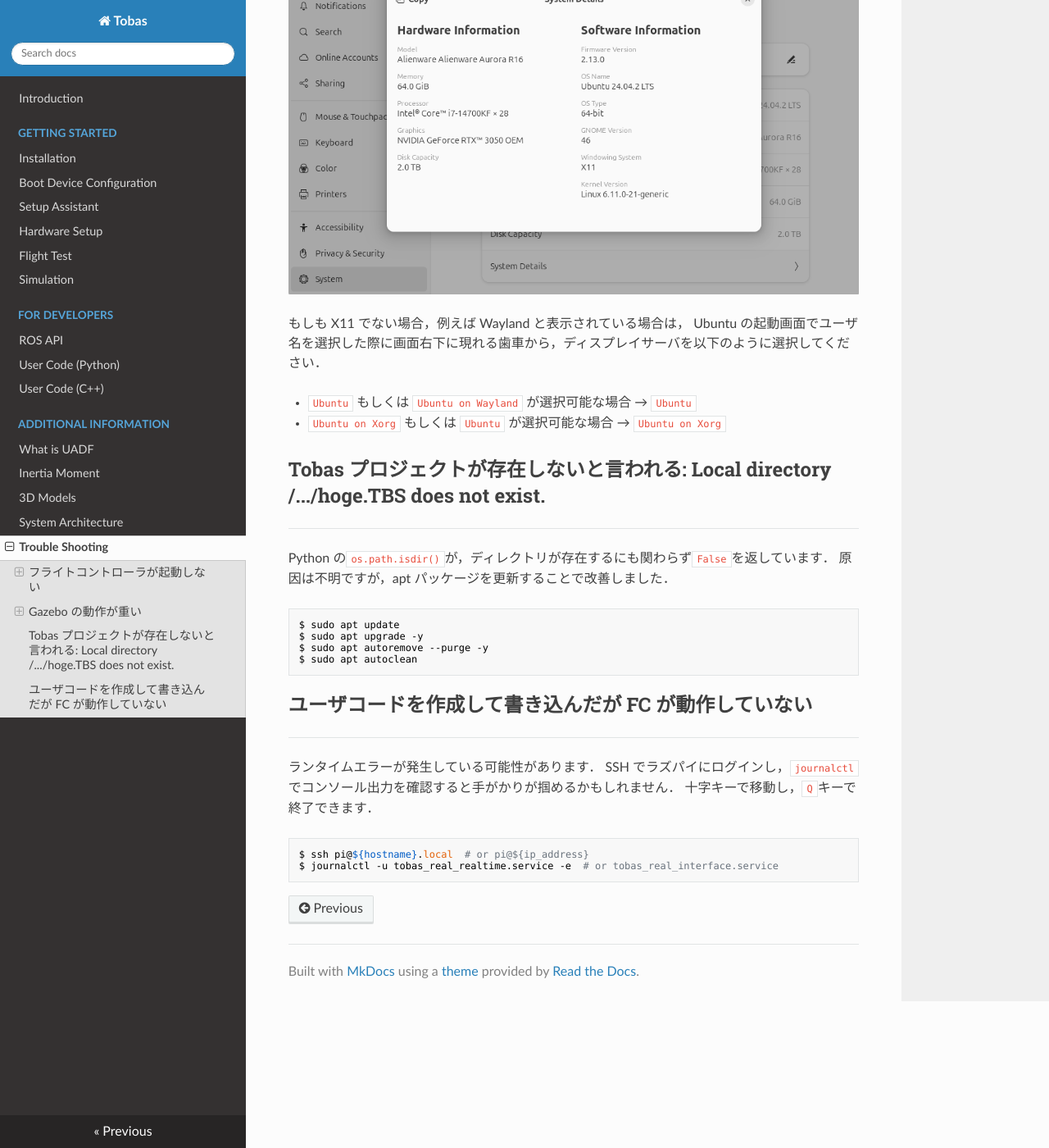
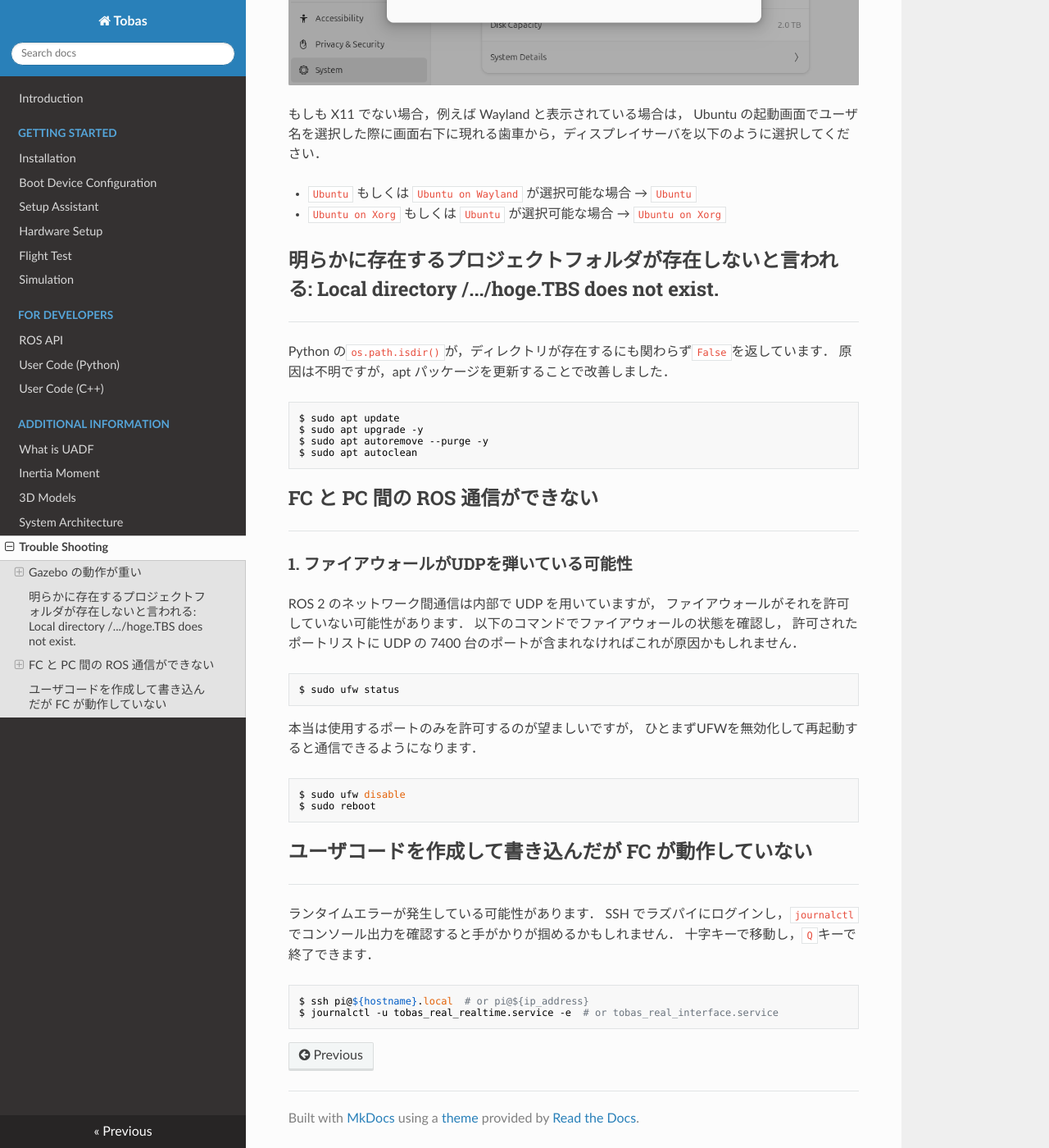
Before and after one commit to TobasFlightControl/tobas_wiki_ja, an MkDocs documentation site: the page built from docs/trouble_shooting.md, in a window 1280 px wide and 1400 px high, scrolled down 770 px. Shown: the whole window at 82% size. Built offline with MkDocs 1.6.1, drawn with Linux system fonts in a browser that asks for light colours; nearby versions of some CDN libraries; some of the changed text lies outside the part shown.

Commit message:
ROSの遠隔通信ができない問題を追加

````diff
--- a/docs/trouble_shooting.md
+++ b/docs/trouble_shooting.md
@@ -1,19 +1,6 @@
 # トラブルシューティング
 
 現在までに報告されたトラブルとその解決方法をまとめています．
-
-## フライトコントローラが起動しない
-
----
-
-### 1. 不要なメタデータが残っている可能性
-
-SD カードを一度ゼロクリアしてからイメージを書き込んでください．
-
-```bash
-$ sudo dd if=/dev/zero of=/dev/sdx bs=4M conv=fsync status=progress
-$ sudo dd if=tobas_x.x.x_arm64.img of=/dev/sdx bs=4M conv=fsync status=progress
-```
 
 ## Gazebo の動作が重い
 
@@ -32,7 +19,7 @@ Ubuntu の起動画面でユーザ名を選択した際に画面右下に現れ
 - `Ubuntu` もしくは `Ubuntu on Wayland` が選択可能な場合 → `Ubuntu`
 - `Ubuntu on Xorg` もしくは `Ubuntu` が選択可能な場合 → `Ubuntu on Xorg`
 
-## Tobas プロジェクトが存在しないと言われる: Local directory /.../hoge.TBS does not exist.
+## 明らかに存在するプロジェクトフォルダが存在しないと言われる: Local directory /.../hoge.TBS does not exist.
 
 ---
 
@@ -44,6 +31,29 @@ $ sudo apt update
 $ sudo apt upgrade -y
 $ sudo apt autoremove --purge -y
 $ sudo apt autoclean
+```
+
+## FC と PC 間の ROS 通信ができない
+
+---
+
+### 1. ファイアウォールがUDPを弾いている可能性
+
+ROS 2 のネットワーク間通信は内部で UDP を用いていますが，
+ファイアウォールがそれを許可していない可能性があります．
+以下のコマンドでファイアウォールの状態を確認し，
+許可されたポートリストに UDP の 7400 台のポートが含まれなければこれが原因かもしれません．
+
+```bash
+$ sudo ufw status
+```
+
+本当は使用するポートのみを許可するのが望ましいですが，
+ひとまずUFWを無効化して再起動すると通信できるようになります．
+
+```bash
+$ sudo ufw disable
+$ sudo reboot
 ```
 
 ## ユーザコードを作成して書き込んだが FC が動作していない
````
